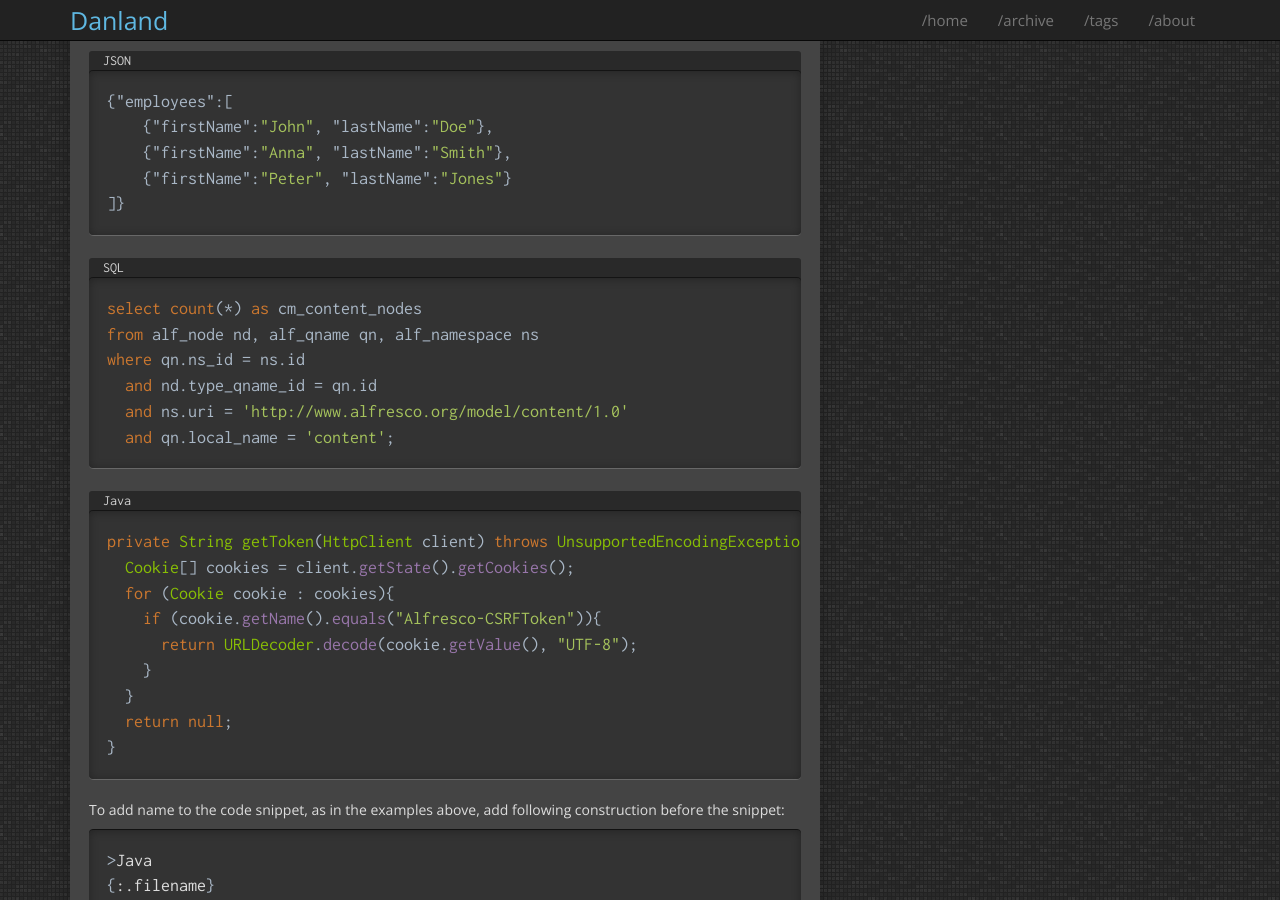
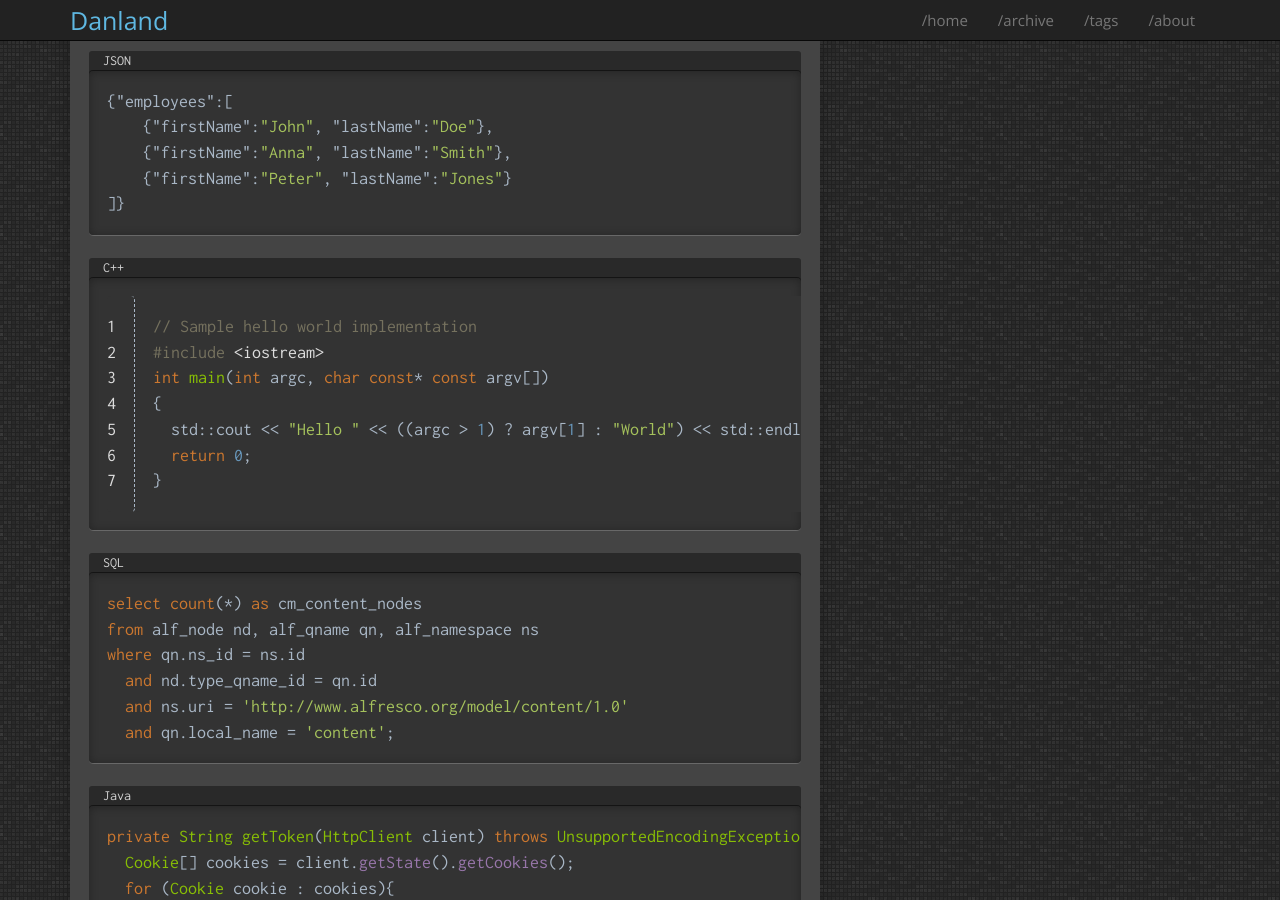
Before and after one commit to g0blue/g0blue.github.io, a Jekyll site: the page built from _posts/2016-10-01-code-syntax-highlighting.md, in a window 1280 px wide and 900 px high, scrolled down 823 px. Built offline with Jekyll 4.4.1, drawn with Linux system fonts in a browser that asks for light colours.

Commit message:
[danland] playing around

```diff
--- a/_posts/2016-10-01-code-syntax-highlighting.md
+++ b/_posts/2016-10-01-code-syntax-highlighting.md
@@ -44,6 +44,20 @@ XML with line numbers (linenos flag), `{{ "{%" }} highlight xml linenos %}`:
 ]}
 {% endhighlight %}
 
+>C++
+{:.filename}
+{% highlight cpp linenos %}
+{% raw %}
+// Sample hello world implementation
+#include <iostream>
+int main(int argc, char const* const argv[])
+{
+  std::cout << "Hello " << ((argc > 1) ? argv[1] : "World") << std::endl;
+  return 0;
+}
+{% endraw %}
+{% endhighlight %}
+
 >SQL
 {:.filename}
 {% highlight SQL %}
```
Also changed, not shown: 1 other file.
